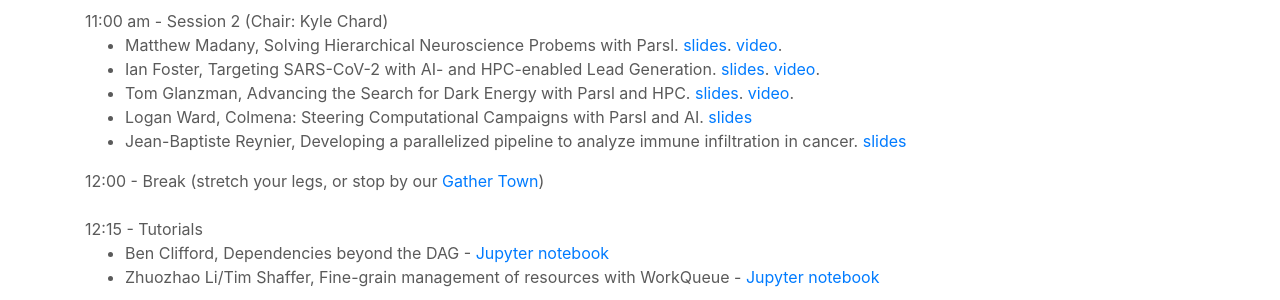
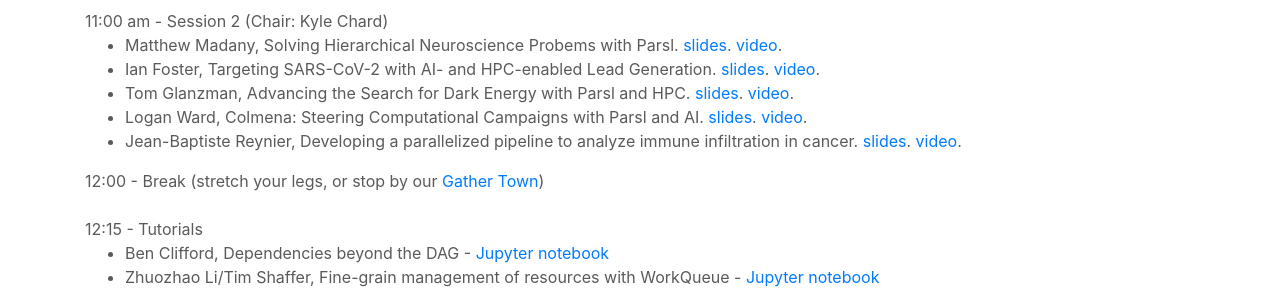
Before and after one commit to Parsl/parsl.github.io, a Jekyll site: the page built from parslfest2020.html, in a window 1280 px wide and 900 px high, scrolled down 859 px. Shown: the part 153-453 px from the top of the window. Built offline with Jekyll 4.4.1, drawn with Linux system fonts in a browser that asks for light colours.

Commit message:
add remaining video urls for session 2

```diff
--- a/parslfest2020.html
+++ b/parslfest2020.html
@@ -59,8 +59,8 @@
         <li>Matthew Madany, Solving Hierarchical Neuroscience Probems with Parsl. <a href='parslfest2020-files/madany_microscopy.pdf'>slides</a>. <a href="https://youtu.be/5rcwCVAIbHI">video</a>.</li>
 	<li>Ian Foster,	Targeting SARS-CoV-2 with AI- and HPC-enabled Lead Generation. <a href='parslfest2020-files/foster-covid.pdf'>slides</a>. <a href="https://youtu.be/uuEhs0vKfUU">video</a>.</li>
 	<li>Tom Glanzman, Advancing the Search for Dark Energy with Parsl and HPC. <a href='parslfest2020-files/glanzman-desc.pdf'>slides</a>. <a href="https://youtu.be/CStnyn7rz1Y">video</a>.</li>
-	<li>Logan Ward,	Colmena: Steering Computational Campaigns with Parsl and AI. <a href='parslfest2020-files/ward-colmena.pdf'>slides</a></li>
-	<li>Jean-Baptiste Reynier, Developing a parallelized pipeline to analyze immune infiltration in cancer. <a href='parslfest2020-files/jb-genomics.pdf'>slides</a></li>
+	<li>Logan Ward,	Colmena: Steering Computational Campaigns with Parsl and AI. <a href='parslfest2020-files/ward-colmena.pdf'>slides</a>. <a href="https://www.youtube.com/watch?v=Hnh7yMDneR0">video</a>.</li>
+	<li>Jean-Baptiste Reynier, Developing a parallelized pipeline to analyze immune infiltration in cancer. <a href='parslfest2020-files/jb-genomics.pdf'>slides</a>. <a href="https://youtu.be/fgKM0aZu0Us">video</a>.</li>
       </ul>
 
       12:00 - Break (stretch your legs, or stop by our <a href='https://gather.town/app/9yEo30dEPHXRioKu/parslfest'>Gather Town</a>)<br /><br />
```
